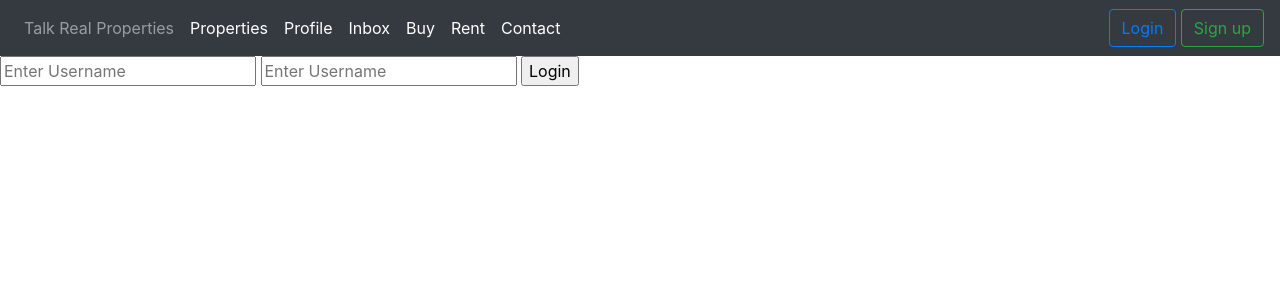
After one commit to ka-dir/talk_real_properties, a Django app: page /users/login/ in a window 1280 px wide. The commit adds this page. Shown: the top 300 px of the page. Run offline with Django 4.2, Linux system fonts and the light colour scheme; some libraries are stand-ins or nearby versions.

Commit message:
login and register

```diff
--- a/base/views.py
+++ b/base/views.py
@@ -1,6 +1,8 @@
 from django.shortcuts import render, redirect
 from .models import Property
 from .forms import PropertyForm
+from django.contrib.auth.decorators import login_required
+
 
 
 # Create your views here.
@@ -18,6 +20,7 @@ def property(request, pk):
 
 
 # add new property
+@login_required(login_url='login')
 def create_property(request):
     property_form = PropertyForm()
     if request.method == 'POST':
@@ -31,6 +34,7 @@ def create_property(request):
 
 
 # edit property
+@login_required(login_url='login')
 def update_property(request, pk):
     property = Property.objects.get(id=pk)
     property_form = PropertyForm(instance=property)
@@ -44,6 +48,7 @@ def update_property(request, pk):
 
 
 # delete property
+@login_required(login_url='login')
 def delete_property(request, pk):
     project_obj = Property.objects.get(id=pk)
     if request.method == 'POST':
--- a/templates/navbar.html
+++ b/templates/navbar.html
@@ -2,7 +2,7 @@
     <div class="collapse navbar-collapse" id="navbarText">
         <ul class="navbar-nav mr-auto">
             <li class="nav-item">
-                <a class="nav-link" href="#">Talk Real Properties</a>
+                <a class="nav-link" href="{% url 'properties' %}">Talk Real Properties</a>
             </li>
             <li class="nav-item">
                 <a class="nav-link active" href="{% url 'properties' %}">Properties</a>
@@ -13,27 +13,40 @@
             <li class="nav-item">
                 <a class="nav-link active" href="#">Inbox</a>
             </li>
-              <li class="nav-item">
-                <a class="nav-link active"  href="{% url 'create-property' %}">Add New</a>
+            <li class="nav-item">
+                {% if request.user.is_authenticated %}
+                    <a class="nav-link active" href="{% url 'create-property' %}">Add New</a>
+                {% endif %}
             </li>
-              <li class="nav-item">
-                <a class="nav-link active"  href="#">Buy</a>
+            <li class="nav-item">
+                <a class="nav-link active" href="#">Buy</a>
             </li>
-              <li class="nav-item">
-                <a class="nav-link active"  href="#">Rent</a>
+            <li class="nav-item">
+                <a class="nav-link active" href="#">Rent</a>
             </li>
-              <li class="nav-item">
-                <a class="nav-link active"  href="#">Contact</a>
+            <li class="nav-item">
+                <a class="nav-link active" href="#">Contact</a>
             </li>
 
             </li>
         </ul>
         <div id="right">
             <form class="form-inline my-2 my-lg-0">
-               {% comment %} <input class="form-control mr-sm-2" type="search" placeholder="Search" aria-label="Search">{% endcomment %}
-                <button class="btn btn-outline-primary my-sm-0" type="submit">Login</button>&nbsp;
-                <button class="btn btn-outline-success my-2 my-sm-0" type="submit">Sign up</button>
+                {% comment %} <input class="form-control mr-sm-2" type="search" placeholder="Search" aria-label="Search">{% endcomment %}
+                {% if request.user.is_authenticated %}
+                    <a href="{% url 'logout' %}" class="btn btn-outline-warning my-sm-0">Logout</a>&nbsp;
+                {% else %}
+                    <a href="{% url 'login' %}" class="btn btn-outline-primary my-sm-0">Login</a>&nbsp;
+                {% endif %}
+                <a href="{% url 'register' %}" class="btn btn-outline-success my-2 my-sm-0" >Sign up</a>
             </form>
         </div>
     </div>
 </nav>
+{% if messages %}
+    <ul class="messages">
+        {% for message in messages %}
+            <li{% if message.tags %} class="{{ message.tags }}"{% endif %}>{{ message }}</li>
+        {% endfor %}
+    </ul>
+{% endif %}
--- /dev/null
+++ b/users/templates/users/login.html
@@ -0,0 +1,10 @@
+{% extends 'main.html' %}
+{% block content %}
+    <form action="" method="post">
+    {% csrf_token %}
+        <input type="text" name="username" placeholder="Enter Username">
+        <input type="password" name="password" placeholder="Enter Username">
+        <input type="submit" value="Login">
+
+    </form>
+{% endblock content %}
--- a/users/urls.py
+++ b/users/urls.py
@@ -3,4 +3,8 @@ from . import views
 urlpatterns = [
     path('profiles/', views.profiles_page, name="profiles"),
     path('profile/<str:pk>/', views.user_profile_page, name="profile"),
+
+    path('login/', views.login_page, name="login"),
+    path('logout/', views.logout_page, name="logout"),
+    path('register/', views.register_page, name="register"),
 ]
--- a/users/views.py
+++ b/users/views.py
@@ -1,5 +1,9 @@
-from django.shortcuts import render
+from django.shortcuts import render, redirect
 from .models import Profile
+from django.contrib.auth import login, authenticate, logout
+from django.contrib.auth.models import User
+from django.contrib import messages
+from django.contrib.auth.forms import UserCreationForm
 
 
 # Create your views here.
@@ -16,3 +20,51 @@ def user_profile_page(request, pk):
     other_skill = profile.skill_set.filter(description="")
     context = {'profile': profile, 'top_skill': top_skill, 'other_skill': other_skill}
     return render(request, 'users/user-profile.html', context)
+
+
+# login
+
+def login_page(request):
+    if request.user.is_authenticated:
+        return redirect('properties')
+
+    if request.method == 'POST':
+        username = request.POST['username']
+        password = request.POST['password']
+
+        try:
+            user = User.objects.get(username=username)
+        except:
+            messages.error(request, "username does not exist")
+        user = authenticate(request, username=username, password=password)
+
+        if user is not None:
+            login(request, user)
+            return redirect('properties')
+        else:
+            messages.error(request, "Username OR Password is incorrect")
+
+    context = {}
+    return render(request, 'users/login.html', context)
+
+
+#  logout
+def logout_page(request):
+    logout(request)
+    messages.info(request, "You logged out successfully")
+    return redirect('login')
+
+
+#  register
+def register_page(request):
+    forms = UserCreationForm()
+    if request.method == 'POST':
+        forms = UserCreationForm(request.POST)
+        if forms.is_valid():
+            user = forms.save(commit=False)
+            user.username = user.username.lower()
+            user.save()
+            messages.success(request, 'User account created successfully')
+            return redirect('properties')
+    context = {'forms': forms}
+    return render(request, 'users/register.html', context)
```
Also changed, not shown: users/templates/users/register.html (added, +10 -0 lines).
